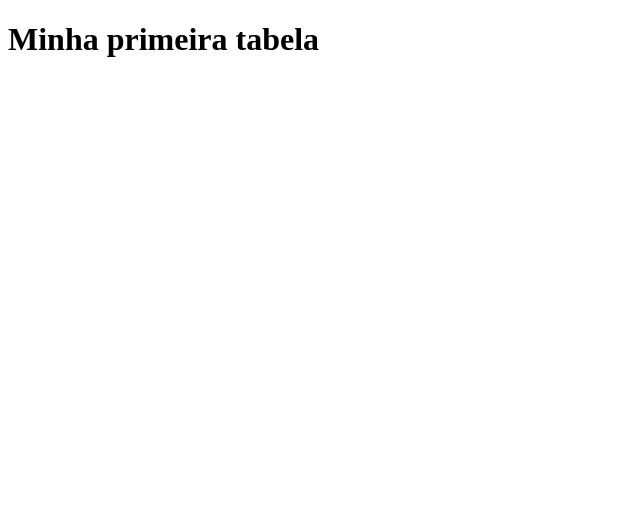
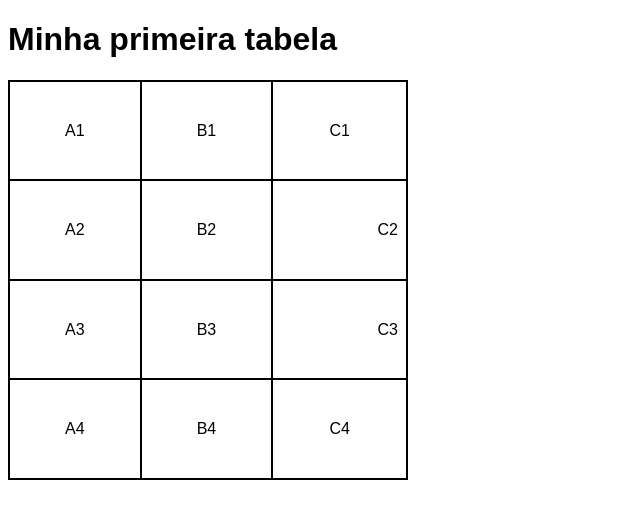
Before and after one commit to FelipeBarbosa044/HTML-CSS, a plain HTML site: page exercicios/ex023/tabela001.html in a window 1280 px wide. Shown: the whole page, without its empty margins (0-640 px from the left). Drawn offline with Linux system fonts and the light colour scheme.

Commit message:
Atualizei a tabela1001

```diff
--- a/exercicios/ex023/tabela001.html
+++ b/exercicios/ex023/tabela001.html
@@ -4,6 +4,26 @@
     <meta charset="UTF-8">
     <meta name="viewport" content="width=device-width, initial-scale=1.0">
     <title>Document</title>
+    <style>
+        body{
+            font-family: Arial, Helvetica, sans-serif;
+        }
+        table{
+            width: 400px;
+            height: 400px;
+            border-collapse: collapse;
+        }
+        td{
+            border: 2px solid black;
+            padding: 8px;
+            text-align: center;/*Alinhamento horizontal*/
+            vertical-align: middle;/*Alinhamento vertical*/
+        }
+        .numero{
+            text-align: right;
+        }
+
+    </style>
 </head>
 <body>
     <h1>Minha primeira tabela</h1>
@@ -16,7 +36,26 @@
                 Table DATA = dado de tabela
     -->
     <table>
-
+        <tr> <!-- Primeira linha-->
+            <td>A1</td>
+            <td>B1</td>
+            <td>C1</td>
+        </tr> <!-- Segunda linha-->
+        <tr class="linha">
+            <td class="dado">A2</td>
+            <td>B2</td>
+            <td class="numero">C2</td>
+        </tr>
+        <tr> <!-- Terceira linha-->
+            <td>A3</td>
+            <td>B3</td>
+            <td class="numero">C3</td>
+        </tr>
+        <tr> <!-- Quarta linha-->
+            <td>A4</td>
+            <td>B4</td>
+            <td class="dado">C4</td>
+        </tr>
     </table>
 </body>
 </html>
```
